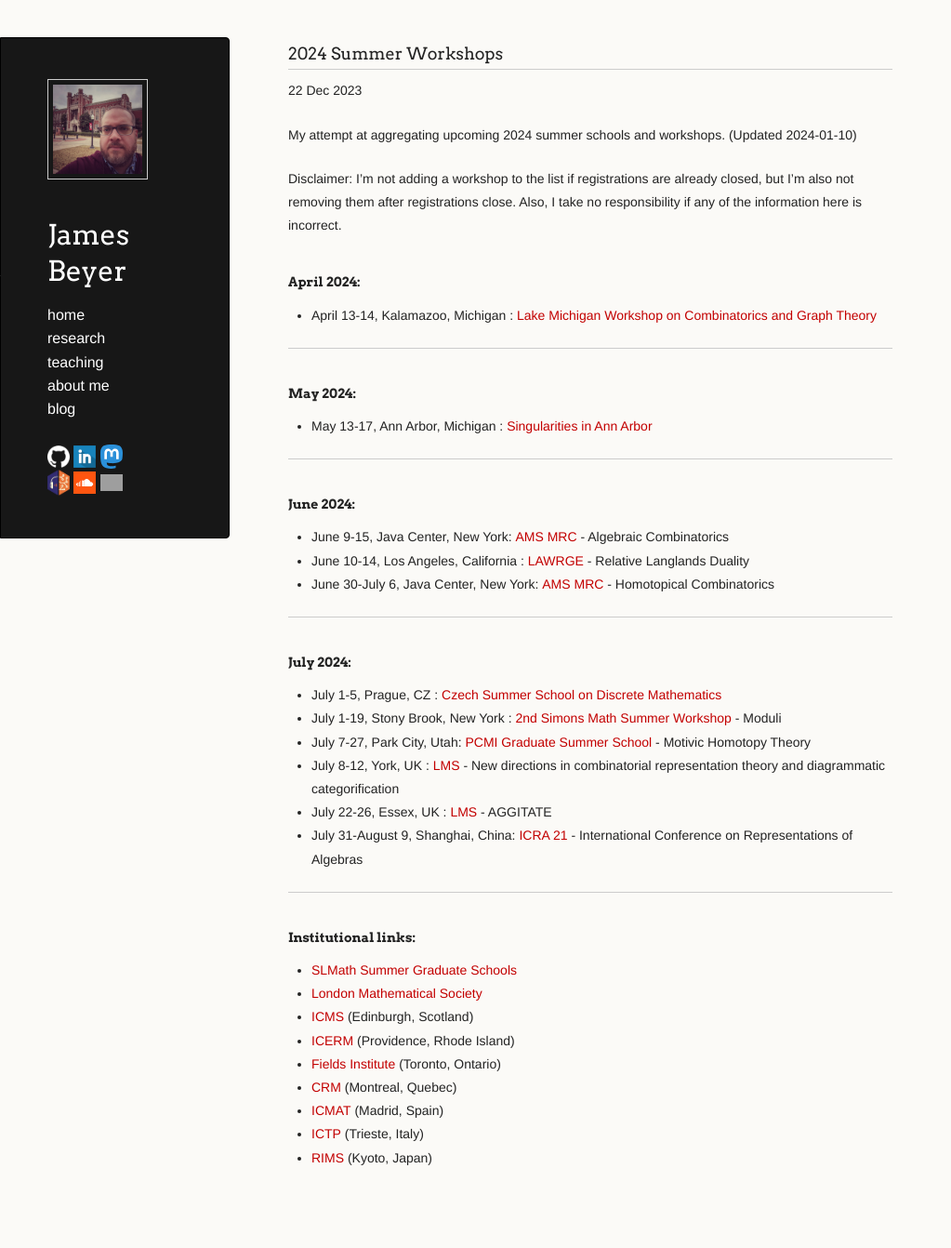
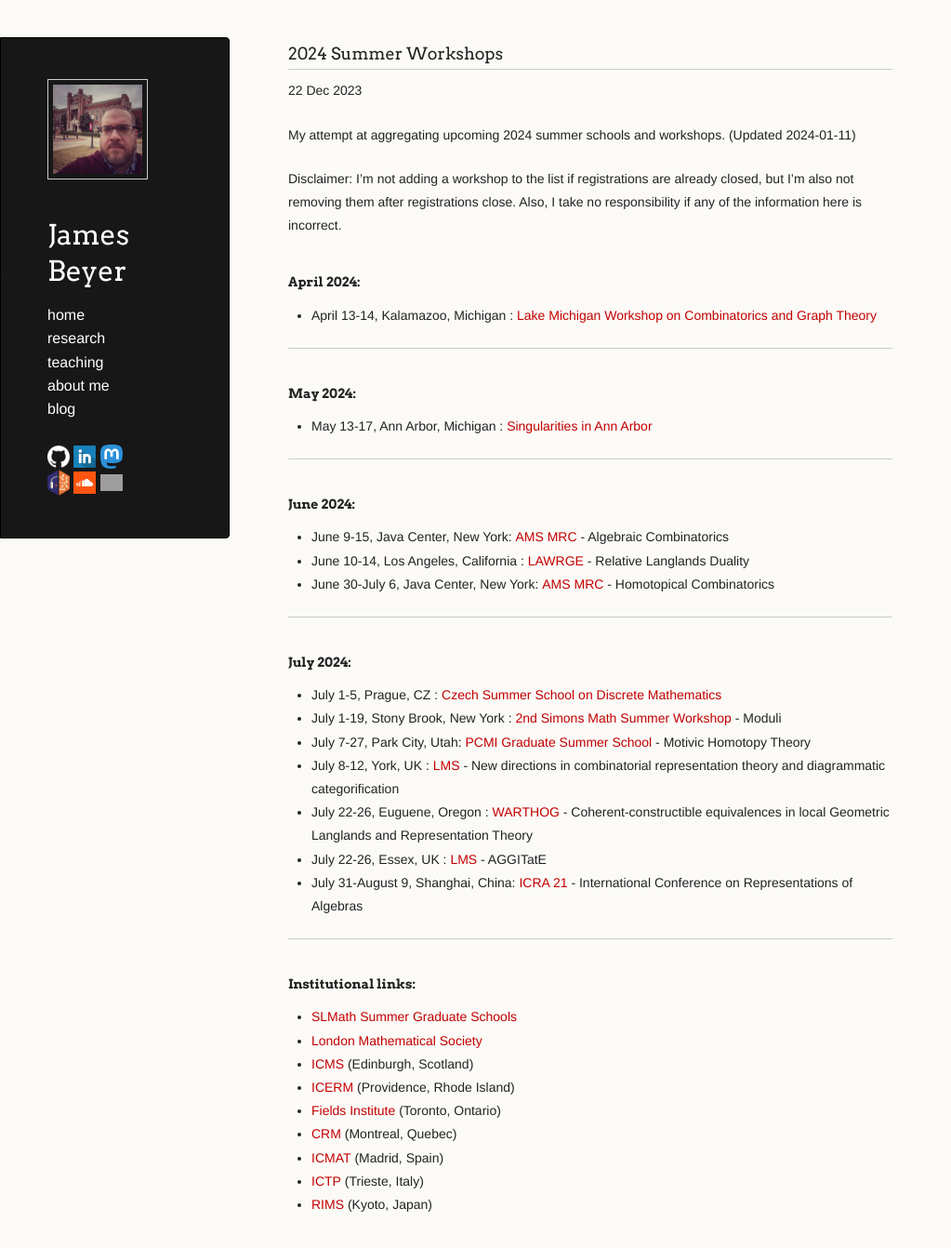
Before and after one commit to jebeyer/jebeyer.github.io, a Jekyll site: the page built from _posts/2023-12-22-summer_workshops_2024.md, in a window 1280 px wide and 1380 px high. Shown: the top 1342 px of the window at 93% size, without its empty margins (0-1023 px from the left). Built offline with Jekyll 4.4.1, drawn with Linux system fonts in a browser that asks for light colours; a script that is not in the unit is left out; grey boxes are pictures that could not be loaded.

Commit message:
Update 2023-12-22-summer_workshops_2024.md
added WARTHOG

```diff
--- a/_posts/2023-12-22-summer_workshops_2024.md
+++ b/_posts/2023-12-22-summer_workshops_2024.md
@@ -5,7 +5,7 @@ title: 2024 Summer Workshops
 excerpt_separator: <!--more-->
 ---
 
-My attempt at aggregating upcoming 2024 summer schools and workshops. (Updated 2024-01-10)
+My attempt at aggregating upcoming 2024 summer schools and workshops. (Updated 2024-01-11)
 <!--more-->
 
 Disclaimer: I'm not adding a workshop to the list if registrations are already closed, but I'm also not removing them after registrations close. Also, I take no responsibility if any of the information here is incorrect.
@@ -32,7 +32,8 @@ Disclaimer: I'm not adding a workshop to the list if registrations are already c
 * July 1-19, Stony Brook, New York : [2nd Simons Math Summer Workshop](https://scgp.stonybrook.edu/archives/41260) - Moduli
 * July 7-27, Park City, Utah: [PCMI Graduate Summer School](https://www.ias.edu/pcmi/programs/pcmi-2024-graduate-summer-school) - Motivic Homotopy Theory
 * July 8-12, York, UK : [LMS](https://www.lms.ac.uk/events/lms-research-schools) - New directions in combinatorial representation theory and diagrammatic categorification
-* July 22-26, Essex, UK : [LMS](https://www.lms.ac.uk/events/lms-research-schools) - AGGITATE
+* July 22-26, Euguene, Oregon : [WARTHOG](https://pages.uoregon.edu/belias/WARTHOG/CohVsCon/) - Coherent-constructible equivalences in local Geometric Langlands and Representation Theory
+* July 22-26, Essex, UK : [LMS](https://www.lms.ac.uk/events/lms-research-schools) - AGGITatE
 * July 31-August 9, Shanghai, China: [ICRA 21](https://icra21.sjtu.edu.cn/) - International Conference on Representations of Algebras
 
 ---
```
